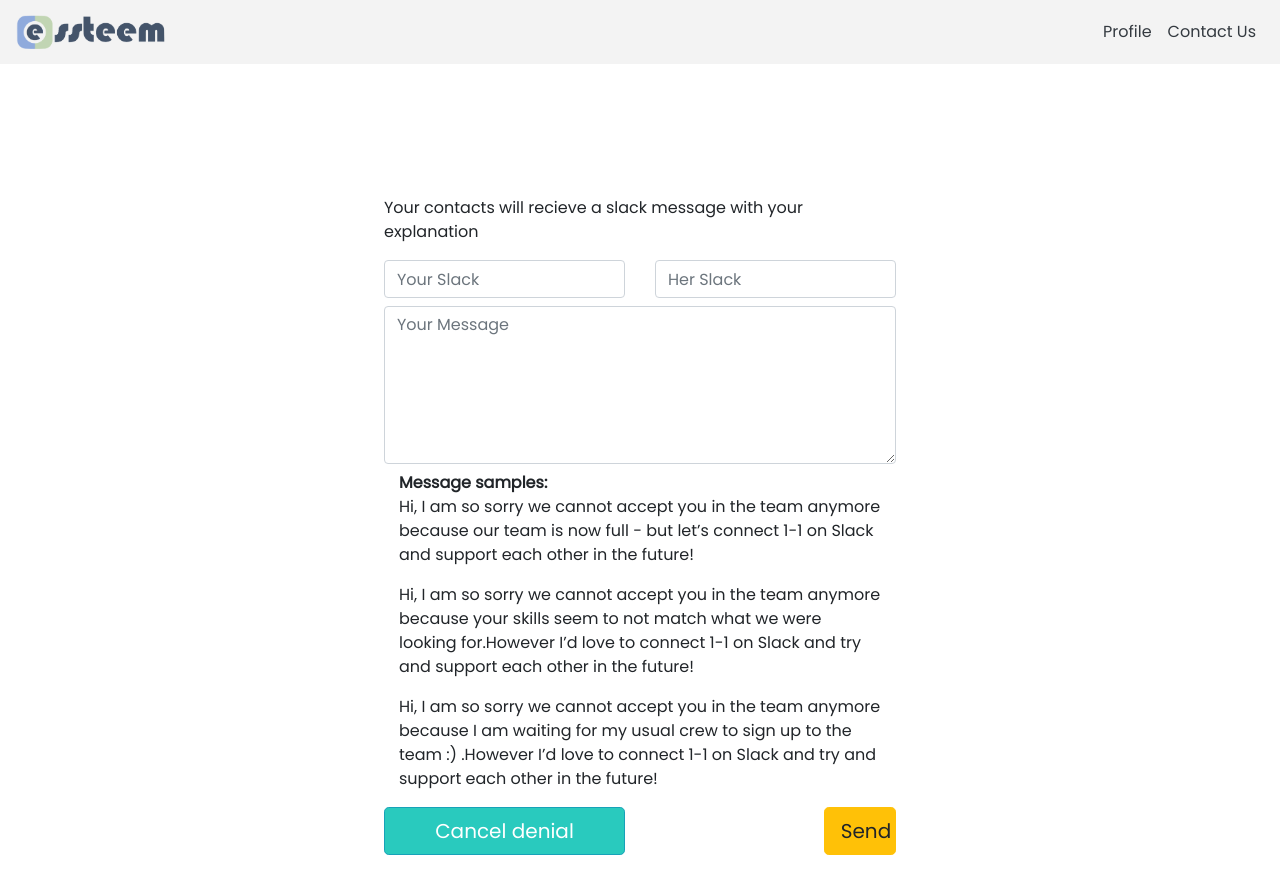
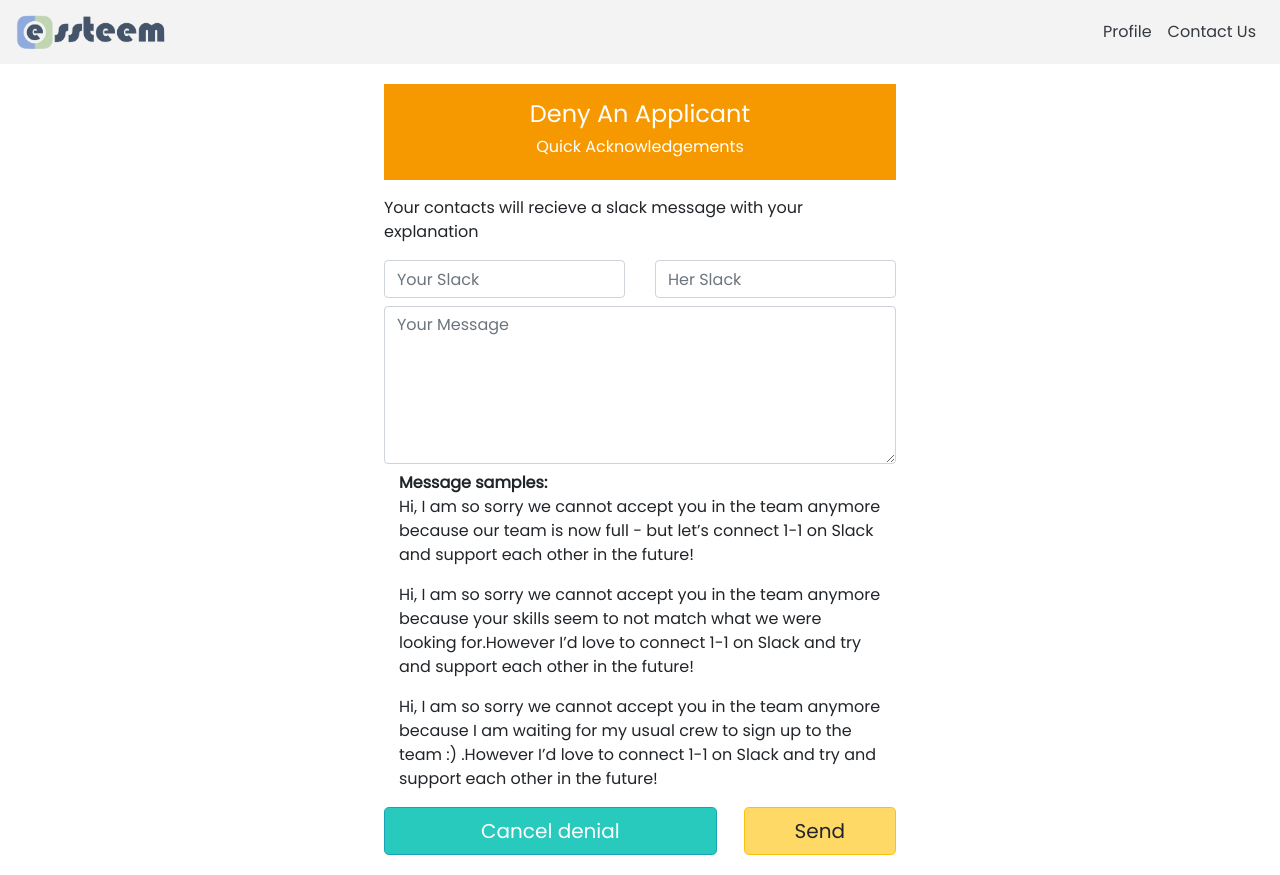
Before and after one commit to esteemcode/equalithon, a React (Create React App) app: page /denyapplicant in a window 1280 px wide. Built offline with nearby package versions, Linux system fonts and the light colour scheme.

Commit message:
added css

```diff
--- a/src/App.css
+++ b/src/App.css
@@ -131,3 +131,34 @@ body {
 .button-center {
   text-align: center;
 }
+
+.deny-send {
+  width: 11.9vw;
+  background-color: #FFD966;
+}
+
+.deny-cancel {
+  width: 26vw;
+}
+
+.orange {
+  background-color: #F69900;
+}
+
+.justify-content {
+  display: flex;
+  justify-content: space-between;
+
+}
+
+.white {
+  color: white;
+}
+
+.light-black {
+  color: black;
+}
+
+.font-light-gray {
+  color: #999999;
+}
```
